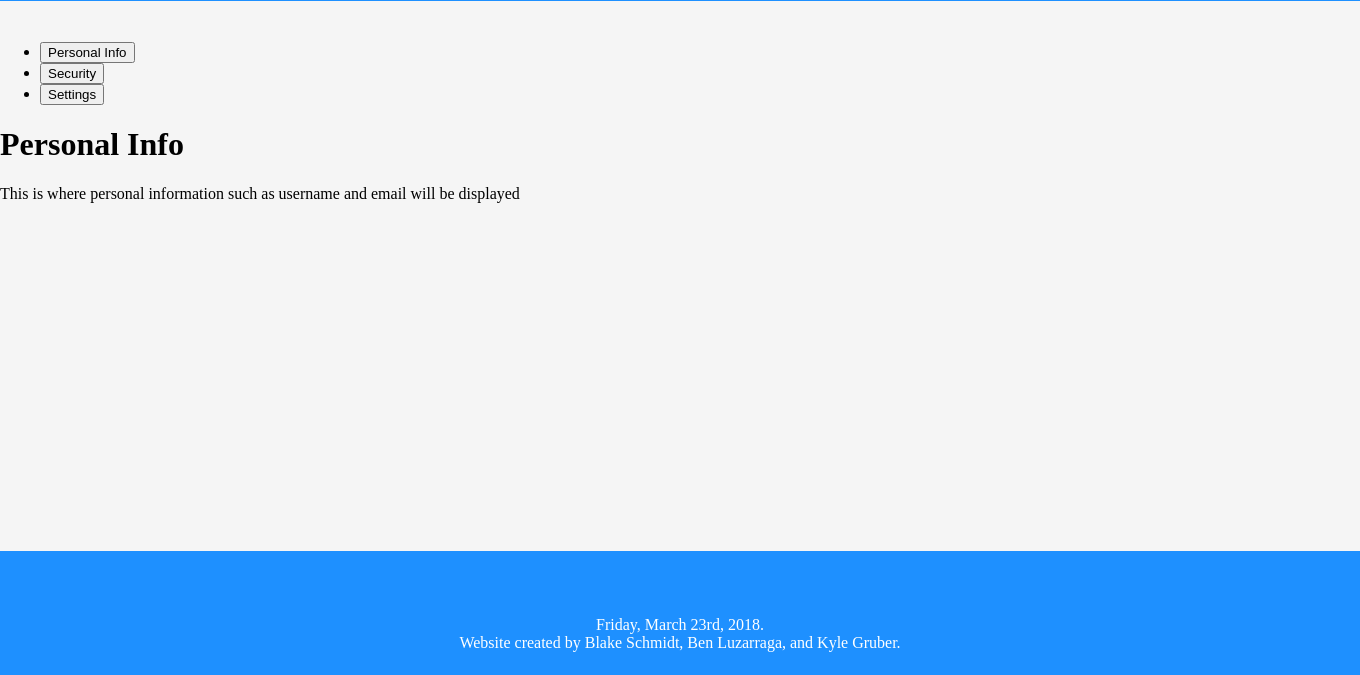
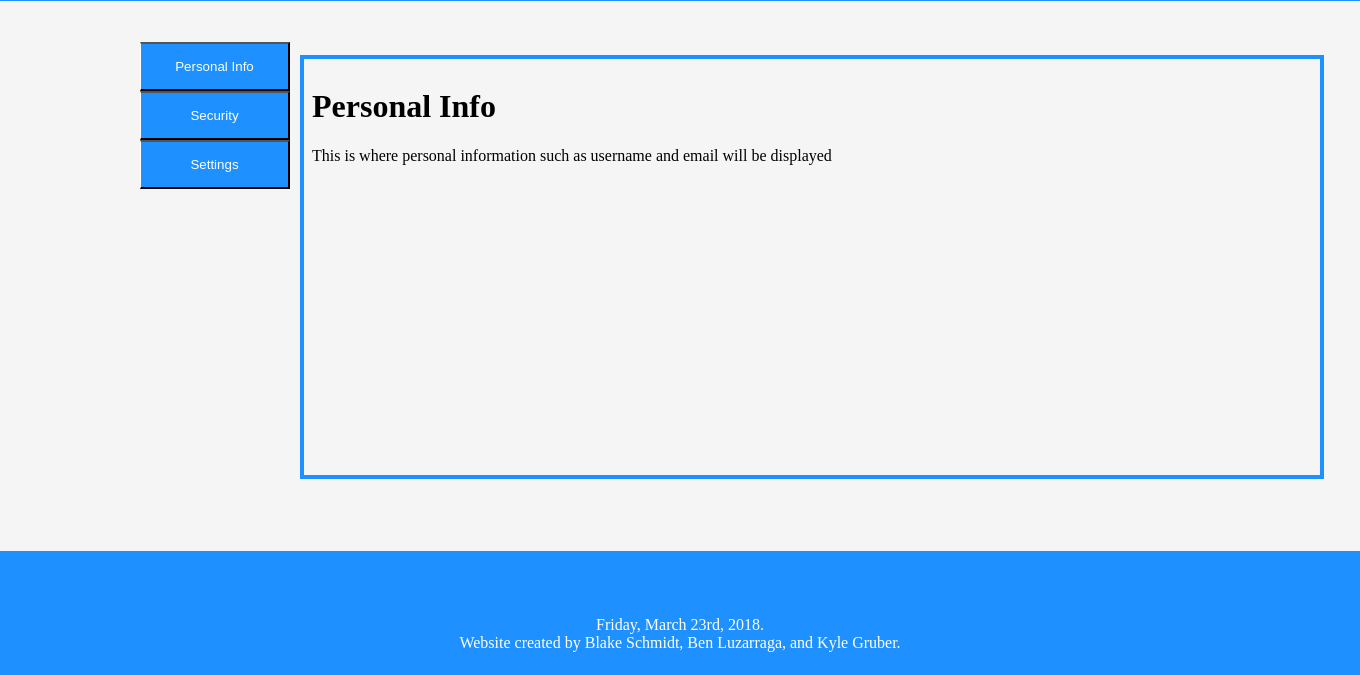
Before and after one commit to blakecschmidt/PriceAlert, a PHP site: page /myProfile.html in a window 1360 px wide. Shown: the part 134-809 px from the top of the page. Run offline with PHP 8.4, Linux system fonts and the light colour scheme.

Commit message:
fixed css

```diff
--- a/style.css
+++ b/style.css
@@ -56,6 +56,33 @@ body {
     margin: -3px;
     border-left: 1px solid white;
 }
+.myProfileSideBar {
+    position: relative;
+    left: 100px;
+}
+.myProfileSideBar ul {
+    list-style-type: none;
+}
+
+.myProfileSideBar li {
+    font-family: Verdana;
+}
+
+.myProfileSideBar li button {
+    text-decoration: none;
+    color: white;
+    background-color: dodgerblue;
+    padding: 15px 30px;
+    margin: 0px;
+    border-left: 1px solid white;
+    width: 150px;
+}
+
+.myProfileSideBar li button:hover {
+    background-color: white;
+    color: dodgerblue;
+}
+
 
 #home {
     border-left: none;
@@ -214,6 +241,19 @@ p.contact {
     margin-bottom: 5px;
     margin: 0 auto;
     width: 75%;
+    padding: 8px;
+}
+
+.myProfile {
+    position: relative;
+    top: -150px;
+    left: 300px;
+    border: 4px solid dodgerblue;
+    width: 1000px;
+    height: 400px;
+    margin-top: 5px;
+    margin-bottom: 5px;
+    margin: 0 auto;
     padding: 8px;
 }
 
```
